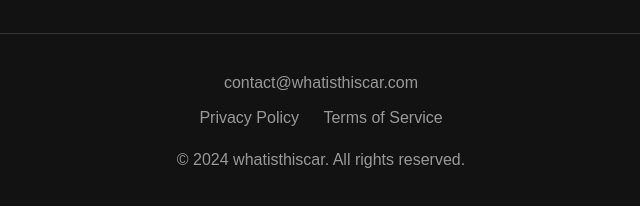
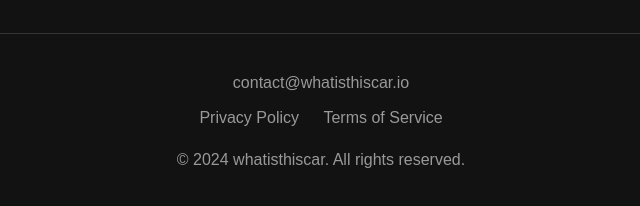
Before and after one commit to MrHeckerCat/whatisthiscar, a website: page public/index.html in a window 1280 px wide. Shown: the part 1472-1678 px from the top of the page, 319-959 px from the left. Drawn offline with nearby package versions, Linux system fonts and the light colour scheme.

Commit message:
Update index.html

```diff
--- a/public/index.html
+++ b/public/index.html
@@ -78,7 +78,7 @@
 
     <footer>
         <div class="container">
-            <p class="contact">contact@whatisthiscar.com</p>
+            <p class="contact">contact@whatisthiscar.io</p>
             <div class="footer-links">
                 <a href="#">Privacy Policy</a>
                 <a href="#">Terms of Service</a>
```
